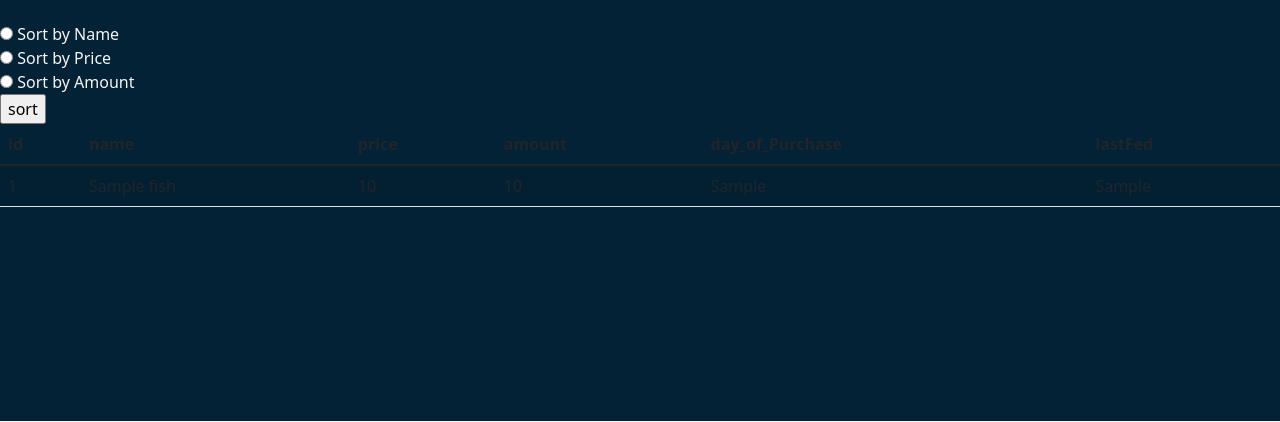
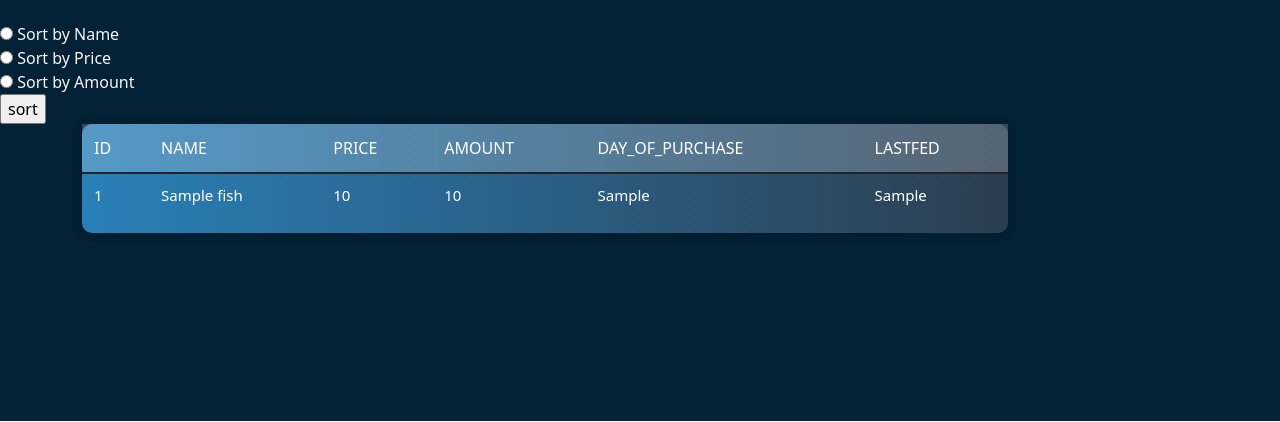
Before and after one commit to anticitizn/aquaweb, a PHP site: page /php/statistics.php in a window 1280 px wide. Shown: the part 66-488 px from the top of the page. Run offline with PHP 8.4, Linux system fonts and the light colour scheme; the visitor is signed in with stand-in values (Sample User, id 1); tables that the repository leaves empty or names only in its code hold one stand-in row (values such as "Sample post").

Commit message:
New Statistics PHP und CSS

```diff
--- a/php/statistics.php
+++ b/php/statistics.php
@@ -10,7 +10,7 @@
     <meta http-equiv="content-type" content="text/html;charset=utf-8" />
     <link href="https://cdn.jsdelivr.net/npm/bootstrap@5.1.3/dist/css/bootstrap.min.css" rel="stylesheet" integrity="sha384-1BmE4kWBq78iYhFldvKuhfTAU6auU8tT94WrHftjDbrCEXSU1oBoqyl2QvZ6jIW3" crossorigin="anonymous">
     <link rel="stylesheet" href="../css/style.css">
-    <!-- <link rel="stylesheet" href="../../css/style_statistics.css"> -->
+    <!--<link rel="stylesheet" href="../../css/style_statistics.css">-->
     <link rel="icon" type="image/vnd.microsoft.icon" href="http://test.anticitizen.space/favicon.ico">
     <!--Favicon wird aktuell von Daniels Test-Server gezogen-->
     <script src="https://ajax.googleapis.com/ajax/libs/jquery/3.5.1/jquery.min.js"></script>
@@ -29,9 +29,9 @@
     <form class="sql_sort" method="post" action="<?=$_SERVER['PHP_SELF']?>">
         <input type="radio" id="sort1" name="sortingOption" value="sortByName">
         <label for="sort1">Sort by Name</label><br>
-        <input type="radio" id="sort2"  name="sortingOption" value="sortByPrice">
+        <label for="sort2"></label><input type="radio" id="sort2" name="sortingOption" value="sortByPrice">
         <label for="sort1">Sort by Price</label><br>
-        <input type="radio" id="sort3" name="sortingOption" value="sortByAmount">
+        <label for="sort3"></label><input type="radio" id="sort3" name="sortingOption" value="sortByAmount">
         <label for="sort1">Sort by Amount</label><br>
         <input type="submit" value="sort">
     </form>
@@ -77,7 +77,12 @@
 
     $result = mysqli_query($db_connect, $abfrage);
 
-    echo "<table class='table table-striped'>
+    echo "<div class='container'>";
+    echo "<div class='row'>";
+    echo "<div class='col-md-offset-1 col-md-10'>";
+    echo "<div class='panel'>";
+    echo "<div class='panel-body table-responsive'>";
+    echo "<table class='table'>
             <thead>
             <th>id</th>
             <th>name</th>
@@ -100,6 +105,11 @@
     }
     echo "</tbody>";
     echo "</table>";
+    echo "</div>";
+    echo "</div>";
+    echo "</div>";
+    echo "</div>";
+    echo "</div>";
     ?>
 
     </main>
```
Also changed, not shown: css/style_statistics.css (line endings or trailing spaces).
